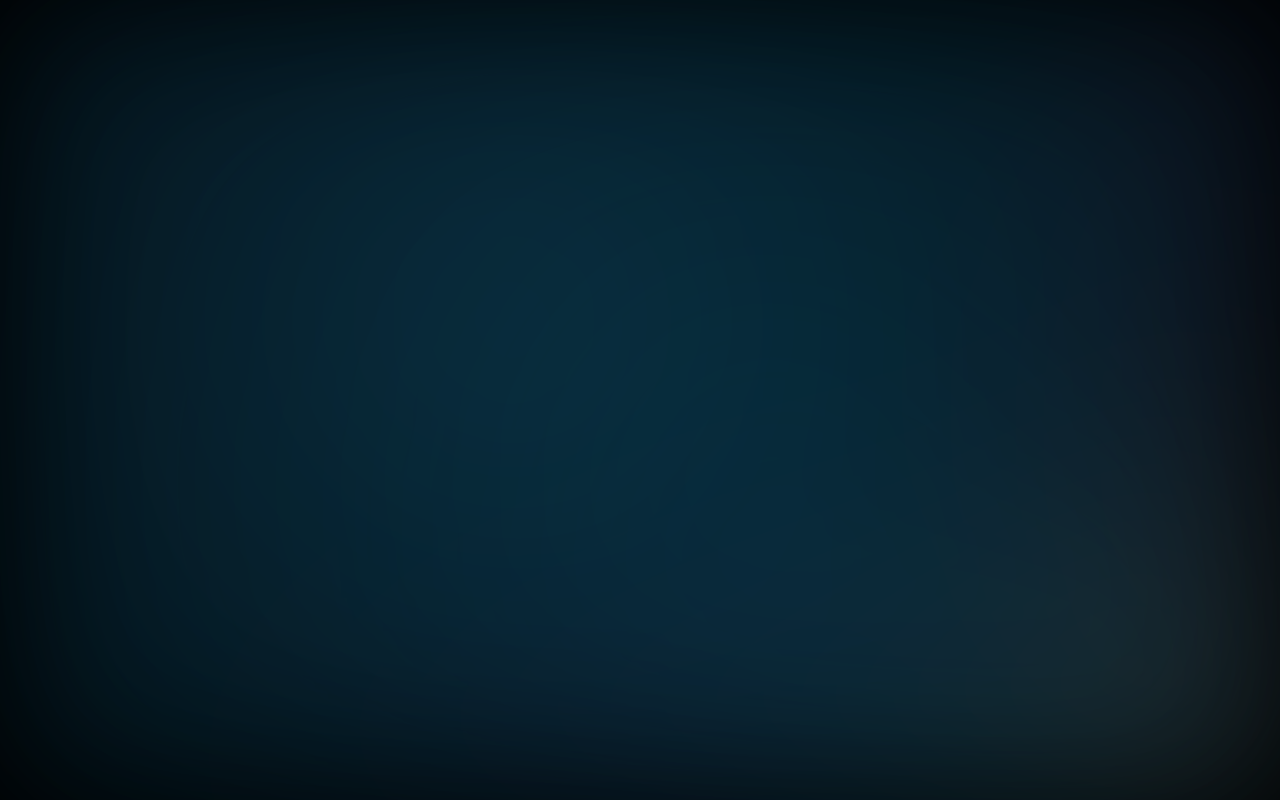
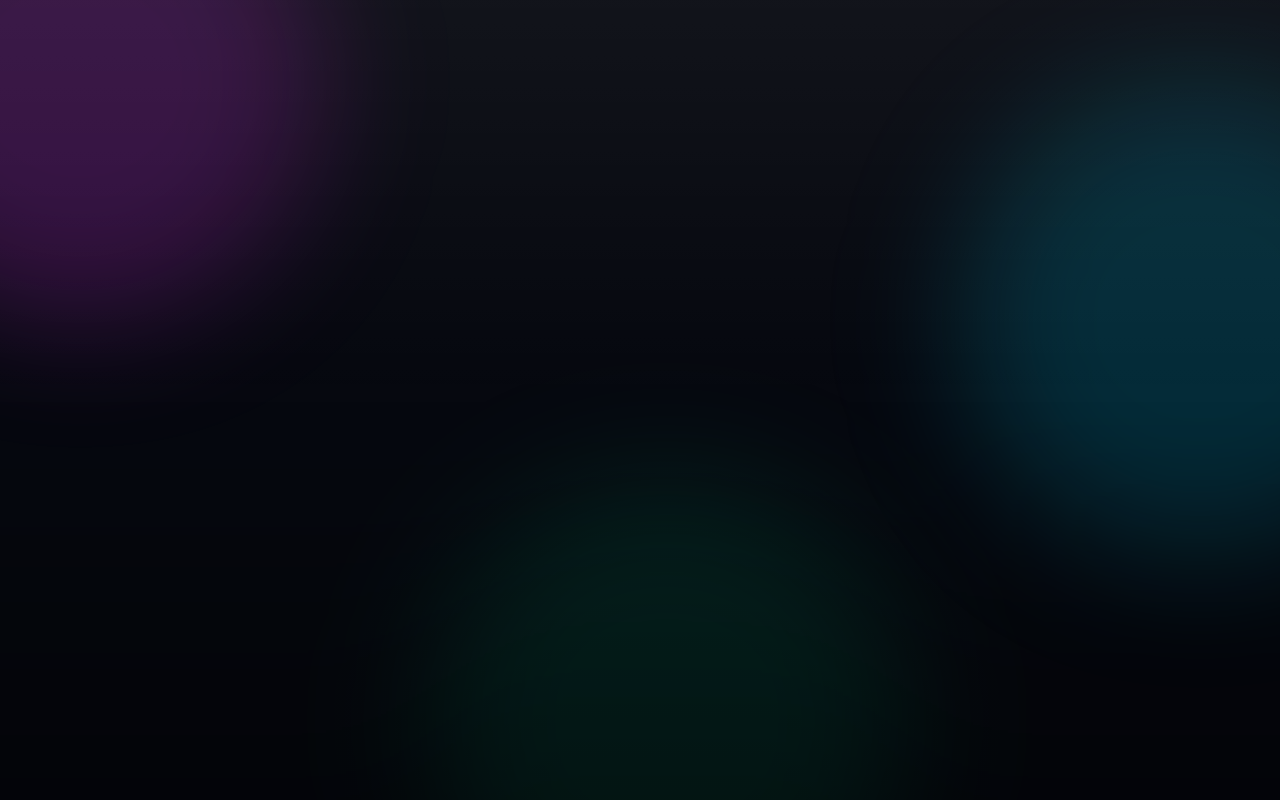
Before and after one commit to HargunS7/IdentityFlow, a React (Vite) app in the folder frontend/: page /signup in a window 1280 px wide. Built offline with nearby package versions, Linux system fonts and the light colour scheme.

Commit message:
fixed the styling

```diff
--- a/frontend/src/components/animatedWrapper.jsx
+++ b/frontend/src/components/animatedWrapper.jsx
@@ -2,17 +2,13 @@
 import React from "react";
 import { motion } from "framer-motion";
 
-export default function AnimatedWrapper({ children }) {
+export default function AnimatedWrapper({ children, className = "" }) {
   return (
     <motion.div
-      initial={{ opacity: 0, y: 20 }}   // start slightly below + invisible
-      animate={{ opacity: 1, y: 0 }}    // fade in + slide up
-      exit={{ opacity: 0, y: -20 }}     // fade out upwards
-      transition={{
-        duration: 0.35,
-        ease: "easeOut",
-      }}
-      className="w-full h-full"
+      initial={{ opacity: 0 }}
+      animate={{ opacity: 1 }}
+      transition={{ duration: 0.25, ease: "linear" }}
+      className={className}
     >
       {children}
     </motion.div>
--- a/frontend/src/components/auroraBackground.jsx
+++ b/frontend/src/components/auroraBackground.jsx
@@ -1,37 +1,18 @@
 // src/components/AuroraBackground.jsx
 import React from "react";
-import { motion } from "framer-motion";
-import "./css/aurora.css"; // We'll create this next
 
 export default function AuroraBackground({ children }) {
   return (
-    <div className="relative w-full min-h-screen overflow-hidden bg-black">
-      {/* Animated aurora layers */}
-      <motion.div
-        className="aurora-layer"
-        animate={{
-          backgroundPosition: ["0% 0%", "100% 100%"],
-        }}
-        transition={{
-          duration: 18,
-          repeat: Infinity,
-          ease: "linear",
-        }}
-      />
+    <div className="relative min-h-screen w-full bg-[#06080f] overflow-hidden text-white isolate">
+      {/* Aurora layer (composited) */}
+      <div className="pointer-events-none absolute inset-0 will-change-transform">
+        <div className="absolute -top-40 -left-40 h-[480px] w-[480px] rounded-full bg-fuchsia-500/20 blur-3xl" />
+        <div className="absolute top-20 -right-40 h-[480px] w-[480px] rounded-full bg-cyan-500/20 blur-3xl" />
+        <div className="absolute -bottom-40 left-1/3 h-[480px] w-[480px] rounded-full bg-emerald-500/15 blur-3xl" />
+        <div className="absolute inset-0 bg-gradient-to-b from-white/5 via-transparent to-black/40" />
+      </div>
 
-      <motion.div
-        className="aurora-layer aurora-layer2"
-        animate={{
-          backgroundPosition: ["100% 0%", "0% 100%"],
-        }}
-        transition={{
-          duration: 22,
-          repeat: Infinity,
-          ease: "linear",
-        }}
-      />
-
-      {/* Foreground content */}
+      {/* Foreground */}
       <div className="relative z-10">{children}</div>
     </div>
   );
```
